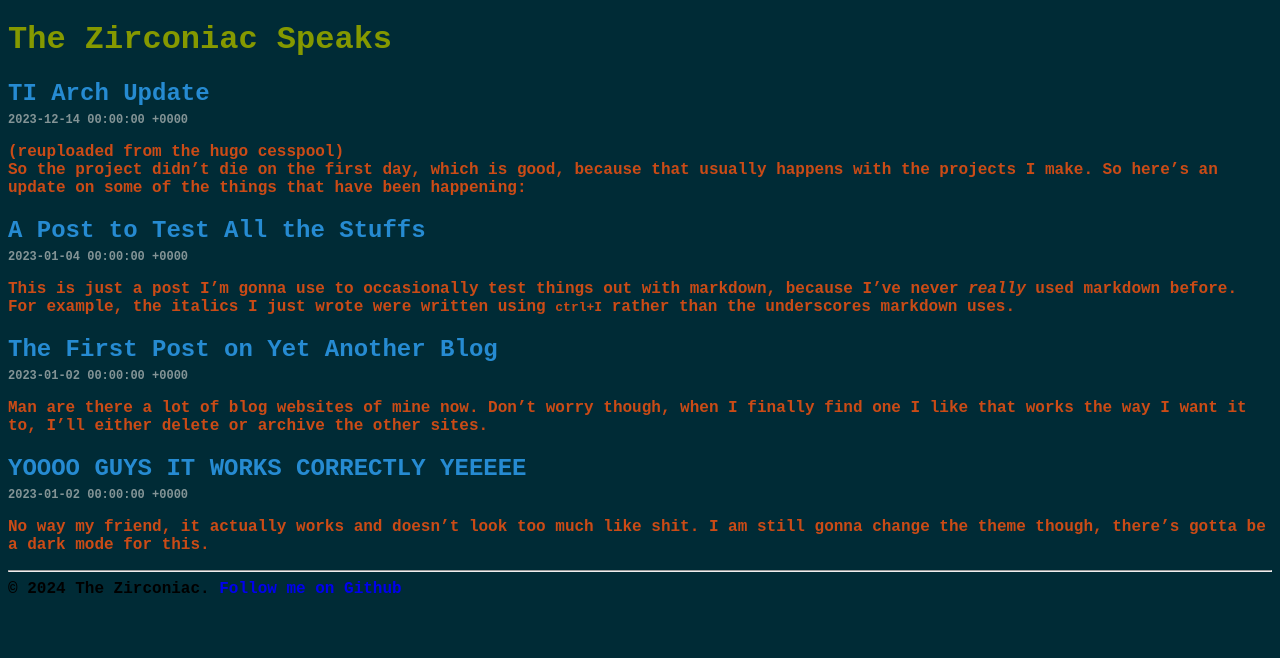
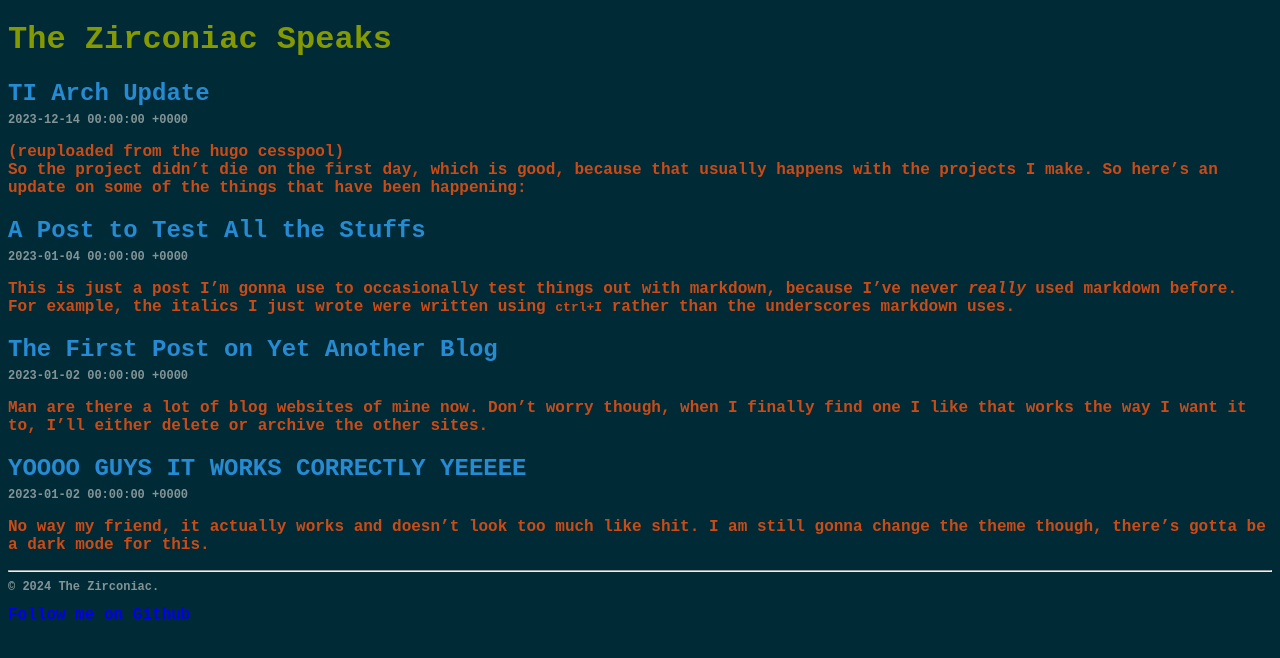
Before and after one commit to ZirconiaCubed3v2/ZirconiaCubed3v2.github.io, a Jekyll site: the page built from index.html, in a window 1280 px wide. Shown: the top 658 px of the page. Built offline with Jekyll 4.4.1, drawn with Linux system fonts in a browser that asks for light colours; the list of posts is cut into pages by our own code.

Commit message:
Update default.html

```diff
--- a/_layouts/default.html
+++ b/_layouts/default.html
@@ -14,7 +14,7 @@
       {{ content }}
 
       <hr>
-      © {{ site.time | date: '%Y' }} {{ site.author }}.
+      <p id="date">© {{ site.time | date: '%Y' }} {{ site.author }}.</p>
       <a href="https://github.com/zirconiacubed3v2">Follow me on Github</a>
   </body>
 </html>
```
